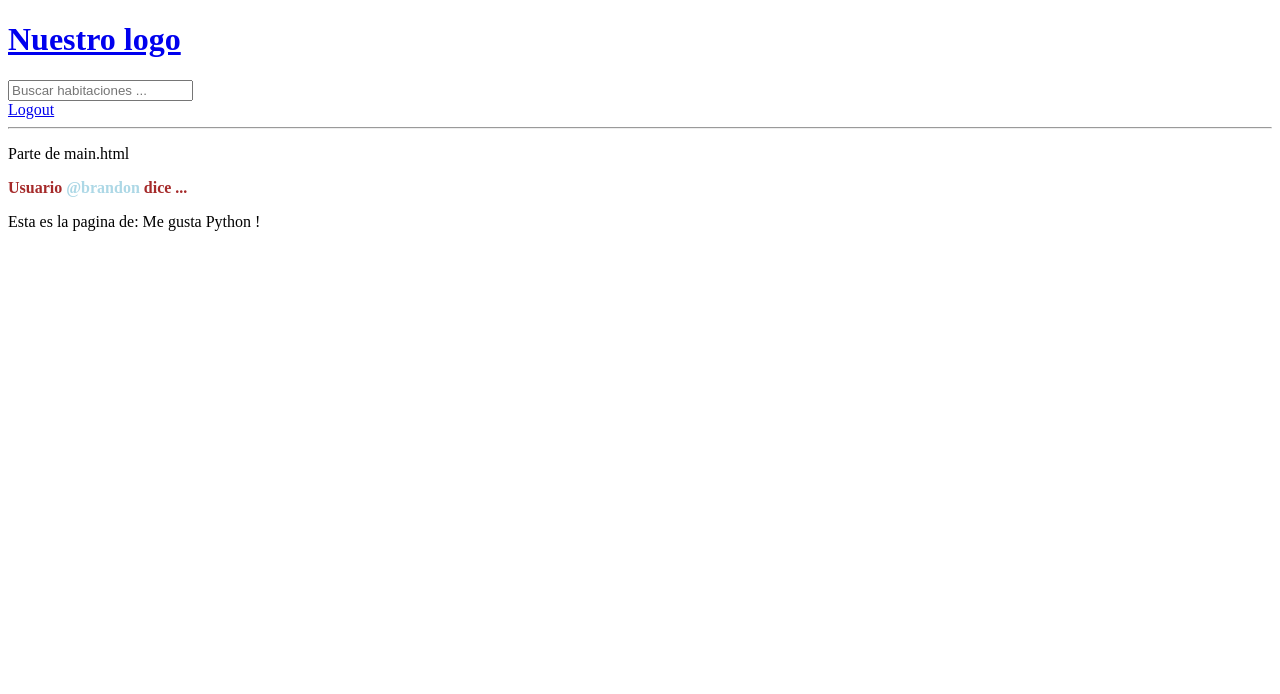
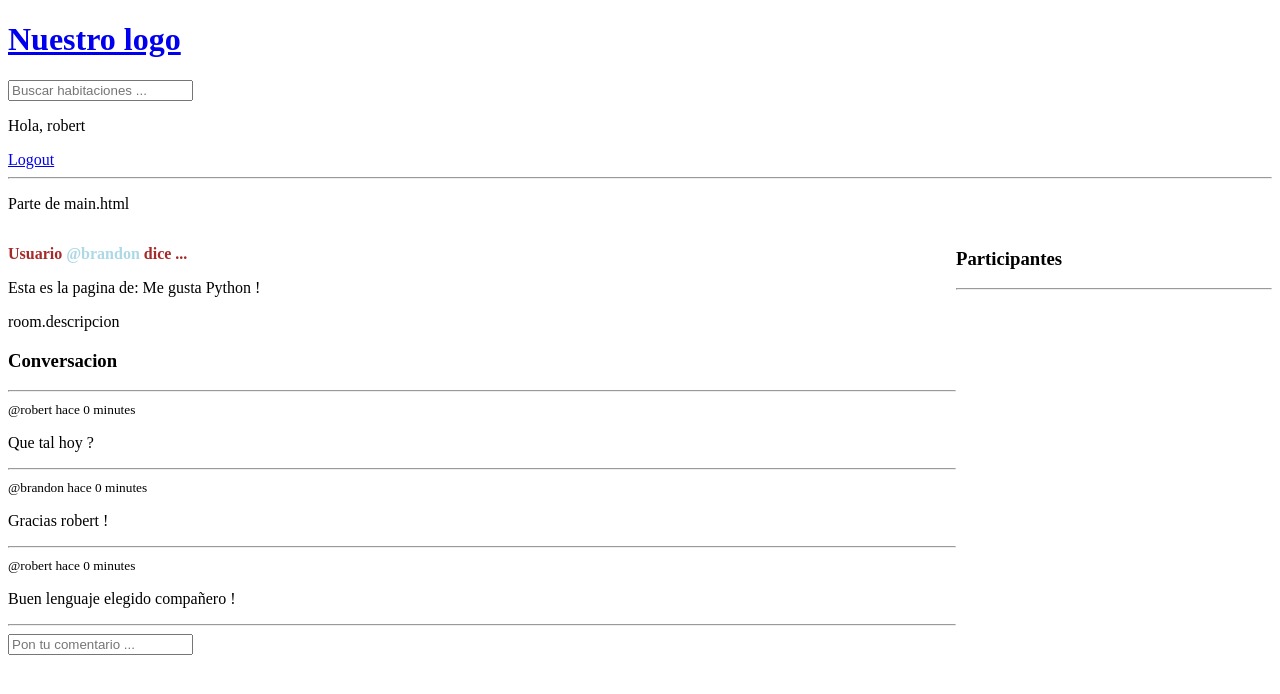
Before and after one commit to rconnolly2/Compaltan, a Django app: page /room/1 in a window 1280 px wide. Shown: the top 694 px of the page. Run offline with Django 4.2, Linux system fonts and the light colour scheme; a user stored in the database is signed in; data comes from the database, SQL or seed files in the repository; both versions use the stored data as it was after the commit.

Commit message:
Aprendiendo Django

```diff
--- a/base/models.py
+++ b/base/models.py
@@ -37,5 +37,5 @@ class Mensaje(models.Model):
     created = models.DateTimeField(auto_now_add=True)
 
     #Constructor
-    def __init__(self):
+    def __str__(self):
         return self.body[0:50]
--- a/base/views.py
+++ b/base/views.py
@@ -6,7 +6,7 @@ from django.contrib.auth import authenticate, login, logout
 from django.contrib.auth.decorators import login_required # Decorador de django para restringir paginas
 from django.contrib import messages
 from django.contrib.auth.forms import UserCreationForm # Nos facilita crear formulario para usuarios nuevos
-from .models import Habitacion, Tema
+from .models import Habitacion, Tema, Mensaje
 from .forms import HabitacionForm
 # Create your views here.
 
@@ -83,8 +83,13 @@ def home(request):
 
 def room(request, pk):
     room = Habitacion.objects.get(id=pk)
+    mensajes = room.mensaje_set.all().order_by("-created") #_set.all() coge todos los comentarios
 
-    contexto = {"room": room}
+    if request.method == "POST":
+        mensaje = Mensaje.objects.create(usuario=request.user, habitacion=room, body=request.POST.get("body"))
+        return redirect("room", pk=room.id) #Redirecciona con su pk
+
+    contexto = {"room": room, "mensajes": mensajes, "request": request}
 
     #return HttpResponse("Habitacion")
     return render(request, "room.html", contexto)
--- a/templates/navbar.html
+++ b/templates/navbar.html
@@ -7,6 +7,7 @@
 </form>
 
 {% if request.user.is_authenticated %}
+<p>Hola, {{request.user}}</p>
 <a href="logout-page/">Logout</a>
 {% else %}
 <a href="login-page/">Login</a>
--- a/templates/room.html
+++ b/templates/room.html
@@ -3,8 +3,56 @@
 
 
 {% block content %}
+<style>
+    .div-habitacion {
+        display: grid;
+        grid-template-columns: 3fr 1fr;
+    }
+</style>
+
+
 <!--Aqui es donde se va incluir el html de main.html-->
-<p style="color: brown; font-weight: bold;">Usuario <span style="color: lightblue;">@{{room.host}}</span> dice ...</p>
-<p>Esta es la pagina de: {{room.nombre}}</p>
+<div class="div-habitacion">
+    <div>
+
+
+    <p style="color: brown; font-weight: bold;">Usuario <span style="color: lightblue;">@{{room.host}}</span> dice ...</p>
+    <p>Esta es la pagina de: {{room.nombre}}</p>
+
+    <p>room.descripcion</p>
+
+    <div class="caja-comentarios">
+        <h3>Conversacion</h3>
+        <hr>
+        {% for mensaje in mensajes %}
+            <div>
+                <small>@{{mensaje.usuario}}  hace {{mensaje.created|timesince}}</small>
+                <p>{{mensaje.body}}</p>
+                <hr>
+            </div>
+        {% endfor %}
+    </div>
+
+    {% if request.user.is_authenticated %}
+    <div class="formulario-comentario">
+        <form method="POST" action="">
+            {% csrf_token %}
+            <input type="text" name="body" placeholder="Pon tu comentario ..."><br>
+
+
+        </form>
+    </div>
+    {% endif %}
+    </div>
+
+
+    <div>
+        <h3>Participantes</h3>
+        <hr>
+    </div>
+
+
+</div>
+
 
 {% endblock content %}
```
Also changed, not shown: db.sqlite3.
